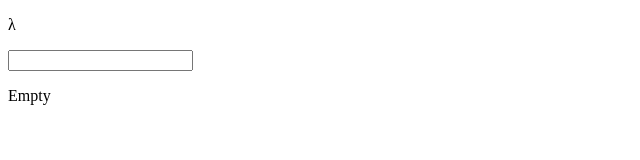
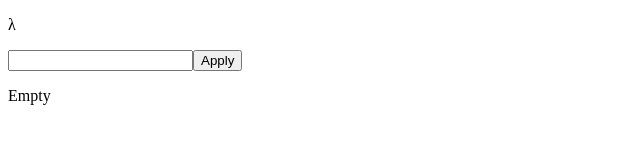
Before and after one commit to sebwhalen/Lambda-Tools, a React app: page / in a window 1280 px wide. Shown: the top 160 px of the page, without its empty margins (0-640 px from the left). Built offline with nearby package versions, Linux system fonts and the light colour scheme; the HTML template or start-up script is replaced by a standard one.

Commit message:
Added application to UI

```diff
--- a/src/visualizer/ExpressionEditor.tsx
+++ b/src/visualizer/ExpressionEditor.tsx
@@ -1,13 +1,13 @@
-import { useState } from "react";
-
 interface ExpressionEditorProps {
     expression: string;
     setExpression(expression: string): any;
+    apply(): void
 }
 
 export const ExpressionEditor = ({
     expression,
-    setExpression
+    setExpression,
+    apply
 }: ExpressionEditorProps) =>
     <section className="lambda-editor">
         <p>λ</p>
@@ -15,4 +15,6 @@ export const ExpressionEditor = ({
             <span></span>
             <input type='text' value={expression} onChange={(e) => setExpression(e.target.value)} />
         </label>
+
+        <button onClick={apply}>Apply</button>
     </section>;
--- a/src/visualizer/MainApp.tsx
+++ b/src/visualizer/MainApp.tsx
@@ -1,14 +1,22 @@
+import { expressionToString } from 'parser/expressionToString';
+import { parseLambda } from 'parser/parser';
 import { useState } from "react";
+import { apply } from 'reducer/apply';
 import { ExpressionEditor } from "./ExpressionEditor";
 import { LambdaVisualizer } from "./LambdaVisualizer";
 
 export const MainApp = () => {
     const [expression, setExpression] = useState('');
 
+    const applyExpression = () => {
+        setExpression(expressionToString(apply(parseLambda(expression))))
+    };
+
     return <section>
         <ExpressionEditor
             expression={expression}
-            setExpression={setExpression} />
+            setExpression={setExpression}
+            apply={applyExpression} />
 
         <LambdaVisualizer expression={expression} />
     </section>
```
